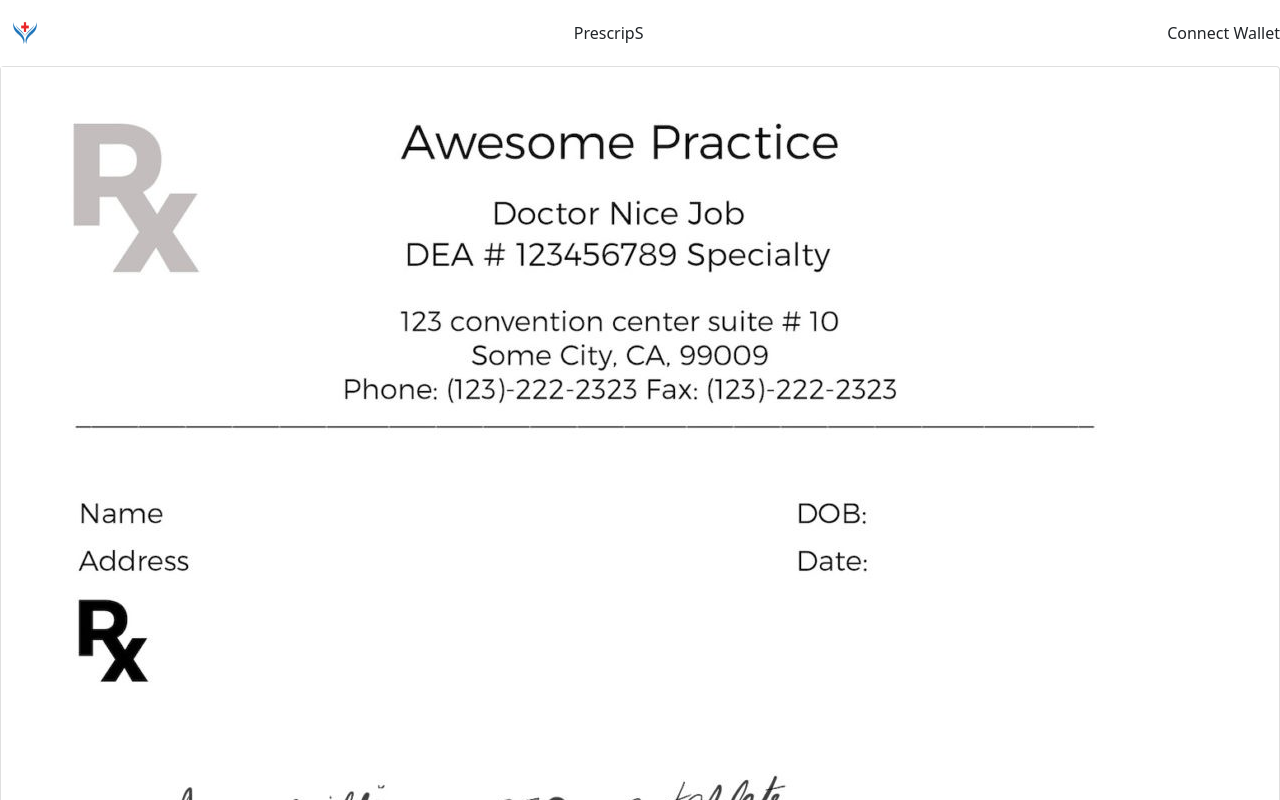
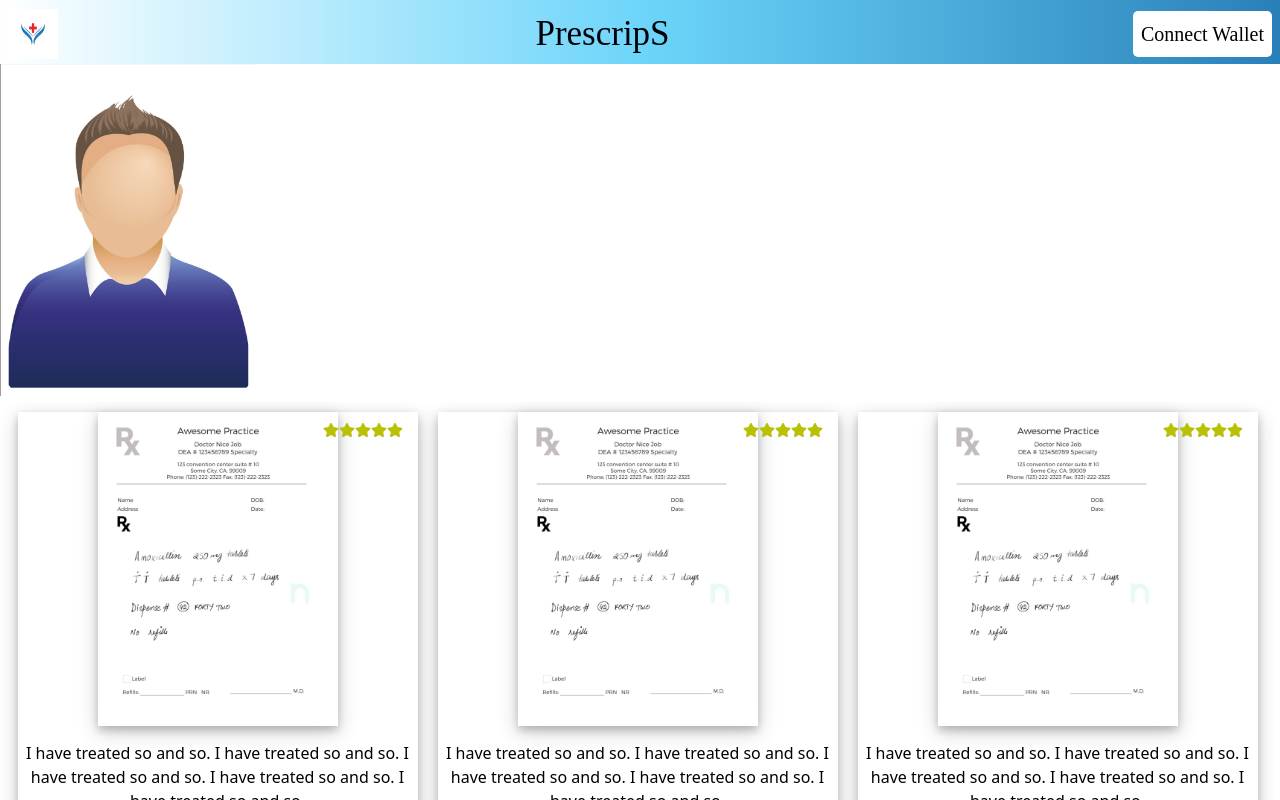
Before and after one commit to KryptonANSHU/hackman-front, a Next.js app: page /doctor in a window 1280 px wide. Shown: the top 800 px of the page. Built offline with nearby package versions, Linux system fonts and the light colour scheme.

Commit message:
ipfs added

```diff
--- a/components/Card.js
+++ b/components/Card.js
@@ -6,15 +6,15 @@ import {FaStar} from 'react-icons/fa'
 function Card(){
     return(
         <div>
-            <div className="card">
+            <div className="doc-card">
 
-                <div className="card-img">
+                <div className="doc-card-img">
 
                 <Image src={logo}
             alt="logo"
-            className="logo-img"/>
+            className="doc-logo-img"/>
 
-            <div className="rating">
+            <div className="doc-rating">
             <FaStar />
             <FaStar />
             <FaStar />
@@ -24,7 +24,7 @@ function Card(){
             </div>
 
                 </div>
-            <div className="doctor-problem">
+            <div className="doc-doctor-problem">
                 I have treated so and so. I have treated so and so. I have treated so and so. I have treated so and so. I have treated so and so.
                 </div>
             </div>
--- a/package.json
+++ b/package.json
@@ -13,7 +13,8 @@
     "ipfs-http-client": "^57.0.1",
     "next": "12.1.6",
     "react": "18.1.0",
-    "react-dom": "18.1.0"
+    "react-dom": "18.1.0",
+    "react-icons": "^4.4.0"
   },
   "devDependencies": {
     "autoprefixer": "^10.4.7",
--- a/pages/_app.js
+++ b/pages/_app.js
@@ -1,6 +1,8 @@
 import "bootstrap/dist/css/bootstrap.css";
 import "../styles/globals.css";
 import '../styles/index.css'
+import '../styles/doctor.css'
+import '../styles/card.css'
 
 import { useEffect } from "react";
 
--- a/pages/doctor/index.js
+++ b/pages/doctor/index.js
@@ -1,13 +1,22 @@
 import React from 'react'
 import Navbar from "../../components/Navbar"
 import Card from "../../components/Card"
+import Link from 'next/link'
+import doctor_img from "../../public/doc.jpg"
+import Image from 'next/image'
+
 // import "../styles/card.css"
 function profile(params) {
     // const cards=Card.map()
     return(
+        <>
         <div className="flex flex-col">
         <Navbar />
 
+        <div className="doc-profile">
+            <Image src={doctor_img} className="doc-img"/>
+
+        </div>
         <div className="render-cards">
         <Card />
         <Card />
@@ -18,6 +27,7 @@ function profile(params) {
         </div>
 
         </div>
+        </>
     )
 }
 export default profile
--- a/pages/doctor/upload.js
+++ b/pages/doctor/upload.js
@@ -1,26 +1,81 @@
-import React from 'react'
-import Ipfsupload from '../../components/Ipfsupload'
+import React,{useState} from 'react'
+import { create } from 'ipfs-http-client'
+const client = create('https://ipfs.infura.io:5001/api/v0')
+
 
 const upload = () => {
+  const [fileUrl, updateFileUrl] = useState(``)
+  const [data,setData]=useState({
+    ipfs:"",
+    details:"",
+    address:""
+  })
+
+  // async function onChange(e) {
+  //   const file = e.target.files[0]
+  //   try {
+  //     const added = await client.add(file)
+  //     const url = `https://ipfs.infura.io/ipfs/${added.path}`
+  //     updateFileUrl(url)
+  //     // console.log('hi')
+  //     // console.log(added.path)
+  //   } catch (error) {
+  //     console.log('Error uploading file: ', error)
+  //   }
+  // }
+  async function handleChange(){
+    const {name,value,type, files}=event.target
+    const url=""
+    try {
+          const added = await client.add(files[0])
+          url = `https://ipfs.infura.io/ipfs/${added.path}`
+        } catch (error) {
+          console.log('Error uploading file: ', error)
+        }
+    setData(prevData=>{
+      return {
+      ...prevData,
+      [name]:type=="file"?url:value
+      }
+    })
+    console.log(data)
+  }
+
   return (
     <div>
 
 <form action='/doctor'>
   <div class="form-group">
+  <div className="App">
+      <h1>Upload Prescription</h1>
+      <input
+        type="file"
+        name="ipfs"
+        onChange={handleChange}
+      />
+      {
+        fileUrl && (
+          <img src={fileUrl} width="100px"/>
+        )
+      }
+    </div>
 
-  {/* <label class="form-label" for="prescription">Upload Prescription</label>
-<input type="file" class="form-control" id="prescription"/> */}
-
-<Ipfsupload
-  title = "Upload Prescription"
-/>
-
-    <label for="exampleInputname1">Disease</label>
-    <input type="text" class="form-control" id="exampleInputname1" aria-describedby="nameHelp" placeholder="Enter Name" />
+    <label for="exampleInputname1">Details</label>
+    <input type="text" class="form-control" id="exampleInputname1"
+    aria-describedby="nameHelp" placeholder="Enter Name"
+    value={data.details}
+    onChange={handleChange}
+    name="details"
+    />
   </div>
   <div class="form-group">
-    <label for="exampleInputtype1">Details</label>
-    <input type="text" class="form-control" id="exampleInputtype1" aria-describedby="nameHelp" placeholder="Enter type" />
+    <label for="exampleInputtype1">Public Address</label>
+    <input type="text" class="form-control" id="exampleInputtype1" aria-describedby="nameHelp"
+     placeholder="Enter type"
+     value={data.address}
+     onChange={handleChange}
+     name="address"
+     />
   </div>
 
 
--- a/styles/card.css
+++ b/styles/card.css
@@ -5,7 +5,7 @@
     margin-right: 5px;
     justify-content: center;
 }
-.card {
+.doc-card {
     border: #000;
     box-shadow: 0 4px 8px 0 rgba(0, 0, 0, 0.2), 0 6px 20px 0 rgba(0, 0, 0, 0.19);
     text-align: center;
@@ -14,7 +14,7 @@
     height: 420px;
     color: #000;
 }
-.card-img{
+.doc-card-img{
     position: relative;
     width: 240px;
     height: auto;
@@ -23,7 +23,7 @@
     padding: 5px;
     box-shadow: 0 4px 8px 0 rgba(0, 0, 0, 0.2), 0 6px 20px 0 rgba(0, 0, 0, 0.19);
 }
-.rating{
+.doc-rating{
     /* border: 2px solid black; */
     position: absolute;
     top: 10px;
@@ -32,9 +32,17 @@
     color: rgb(184, 193, 5);
 }
 
-.logo-img{
+.doc-logo-img{
     height: 70px;
 }
-.doctor-problem{
+.doc-doctor-problem{
     margin-top: 15px;
 }
+.doc-profile{
+    width: 20%;
+    height: 20%;
+}
+.doc-img{
+    width: 20%;
+    height: 10%;
+}
```
Also changed, not shown: .eslintrc.json, public/doc.jpg (added), 1 other file (tests, documents, lock files or other folders).
